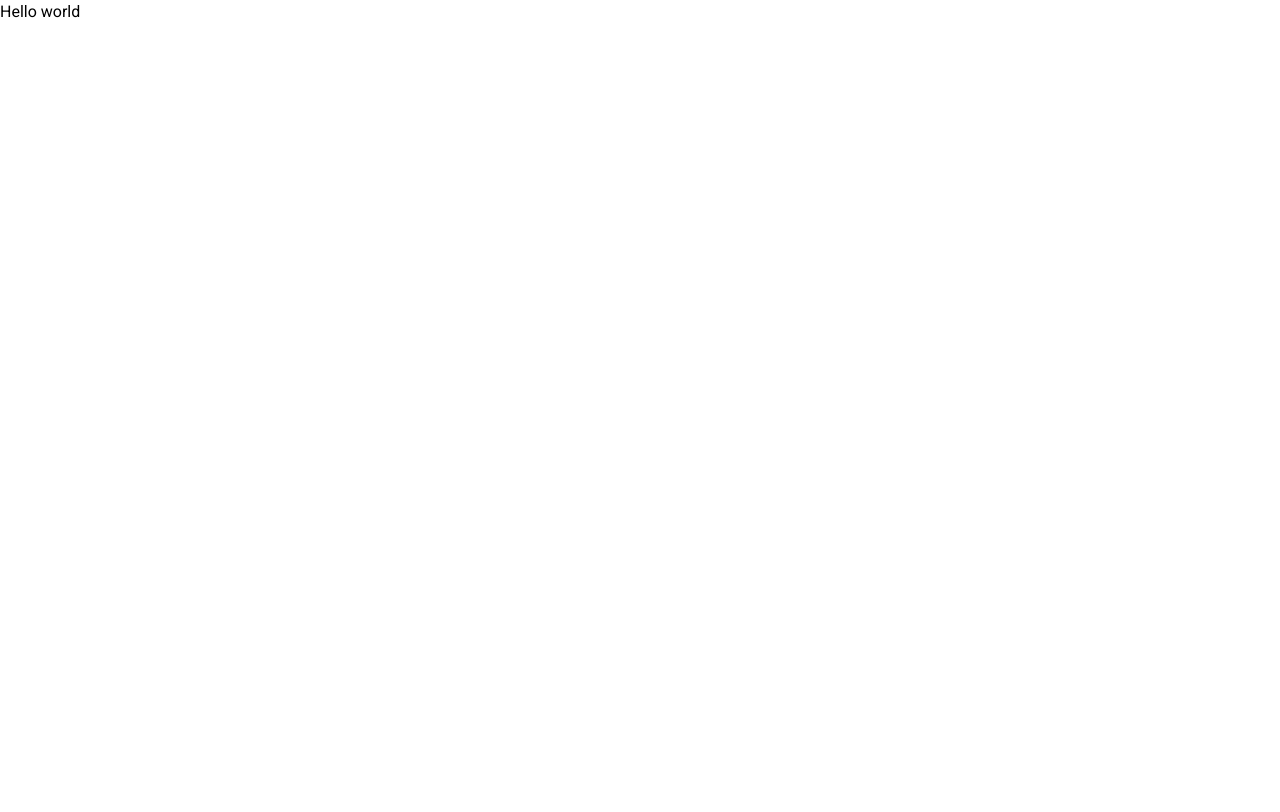
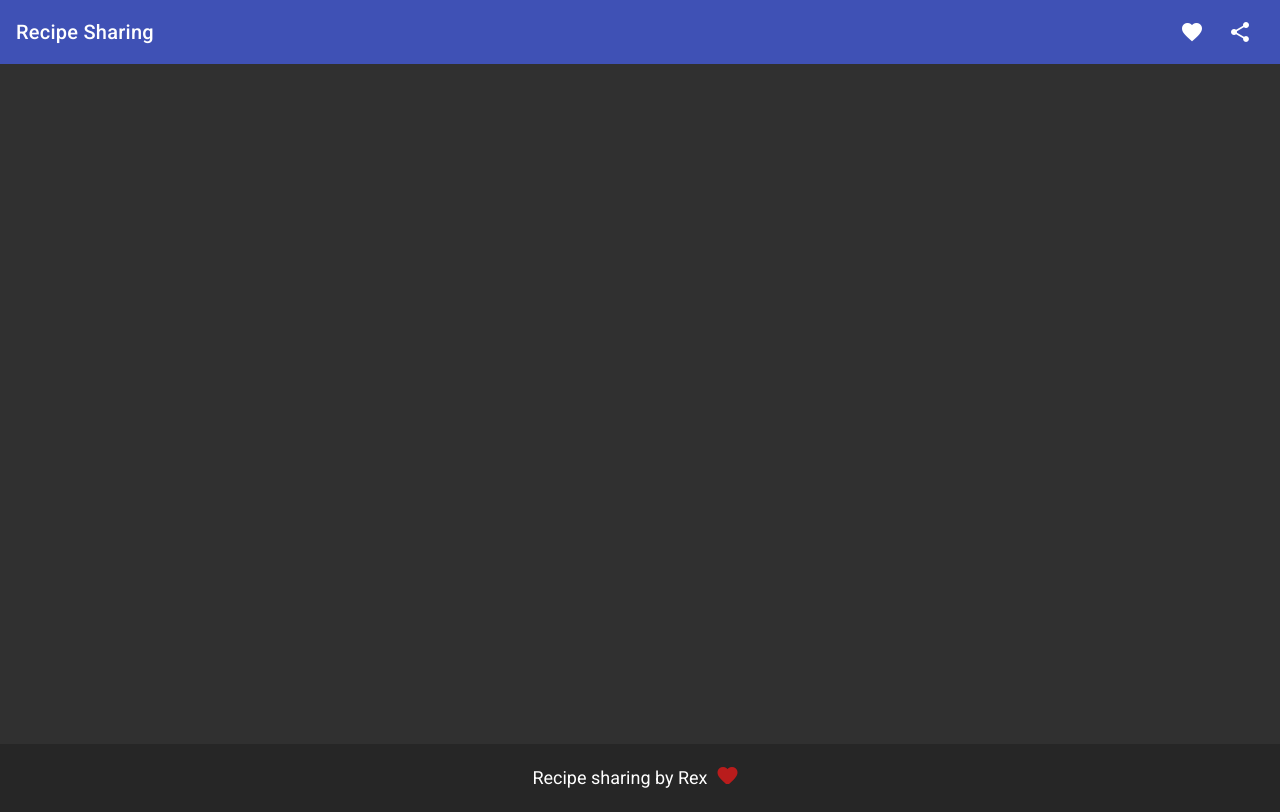
Before and after one commit to renatumb/recipes-frontend, an Angular app: page / in a window 1280 px wide. Built offline with nearby package versions, Linux system fonts and the light colour scheme.

Commit message:
Toolbar and Footer ( in initial component)

```diff
--- a/src/app/app.component.html
+++ b/src/app/app.component.html
@@ -1 +1,26 @@
-<h1>Hello world</h1>
+<div>
+    <div class="min-h-[93vh]">
+        <p>
+            <mat-toolbar color="primary" class="flex items-center justify-between">
+                <div>
+                    <span>Recipe Sharing</span>
+                </div>
+                <div>
+                    <span class="example-spacer"></span>
+                    <button mat-icon-button class="example-icon favorite-icon"
+                            aria-label="Example icon-button with heart icon">
+                        <mat-icon>favorite</mat-icon>
+                    </button>
+                    <button mat-icon-button class="example-icon" aria-label="Example icon-button with share icon">
+                        <mat-icon>share</mat-icon>
+                    </button>
+                </div>
+            </mat-toolbar>
+        </p>
+    </div>
+
+    <div class="flex justify-center bg-black bg-opacity-20">
+        <p class="text-lg py-5"> Recipe sharing by Rex </p>
+        <mat-icon fontIcon="favorite" class="py-5 mx-2 text-red-700 "></mat-icon>
+    </div>
+</div>
--- a/src/styles.scss
+++ b/src/styles.scss
@@ -1,7 +1,15 @@
 /* You can add global styles to this file, and also import other style files */
 
-html, body { height: 100%; }
-body { margin: 0; font-family: Roboto, "Helvetica Neue", sans-serif; }
+html, body {
+  height: 100%;
+}
+
+body {
+  margin: 0;
+  font-family: Roboto, "Helvetica Neue", sans-serif;
+  background: #303030;
+  color: white;
+}
 
 @tailwind base;
 @tailwind components;
```
Also changed, not shown: src/app/app.component.ts (+7 -3 lines).
